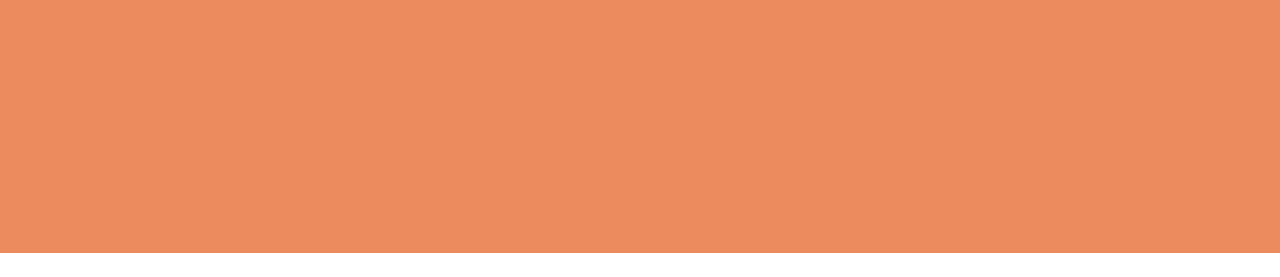
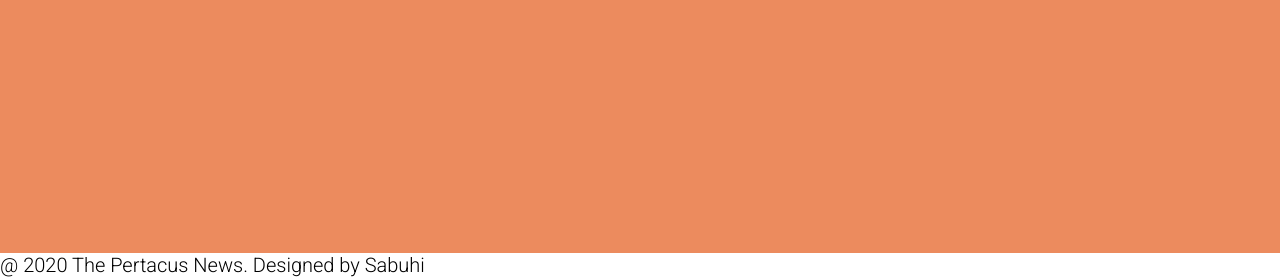
Before and after one commit to dopedotcode/dopedotcode.github.io, a plain HTML site: page index.html in a window 1280 px wide. Shown: the part 547-824 px from the top of the page. Before the commit the page ends 800 px from the top, so only its background shows below. Drawn offline with Linux system fonts and the light colour scheme.

Commit message:
Update index.html

```diff
--- a/index.html
+++ b/index.html
@@ -43,6 +43,9 @@
 			<a target="_blank" href="mailto:sebuhifetelizade@gmail.com"><i class="fas fa-envelope-open-text hvr-bounce-in"></i></a>
     </div>
 	</main>
+	<span class="s1-txt3 txt-center">
+			@ 2020 The Pertacus News. Designed by Sabuhi
+		</span>
 </body>
 </div>
 </html>
```
